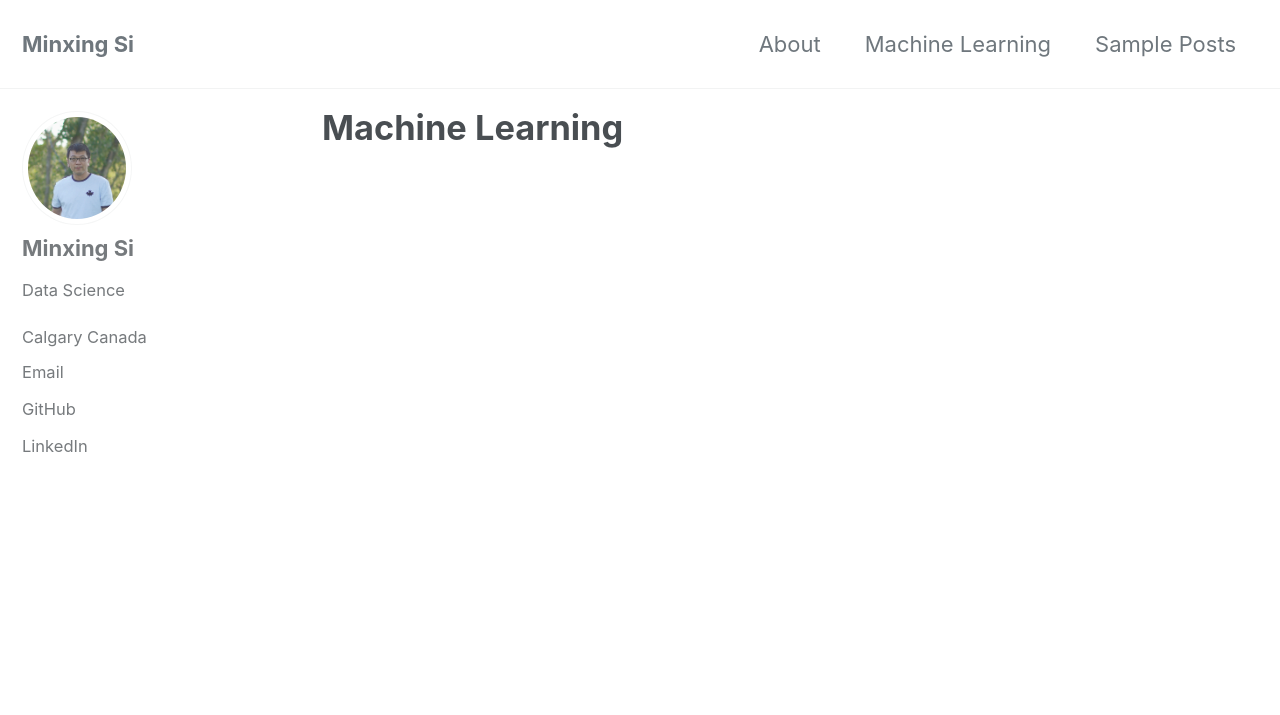
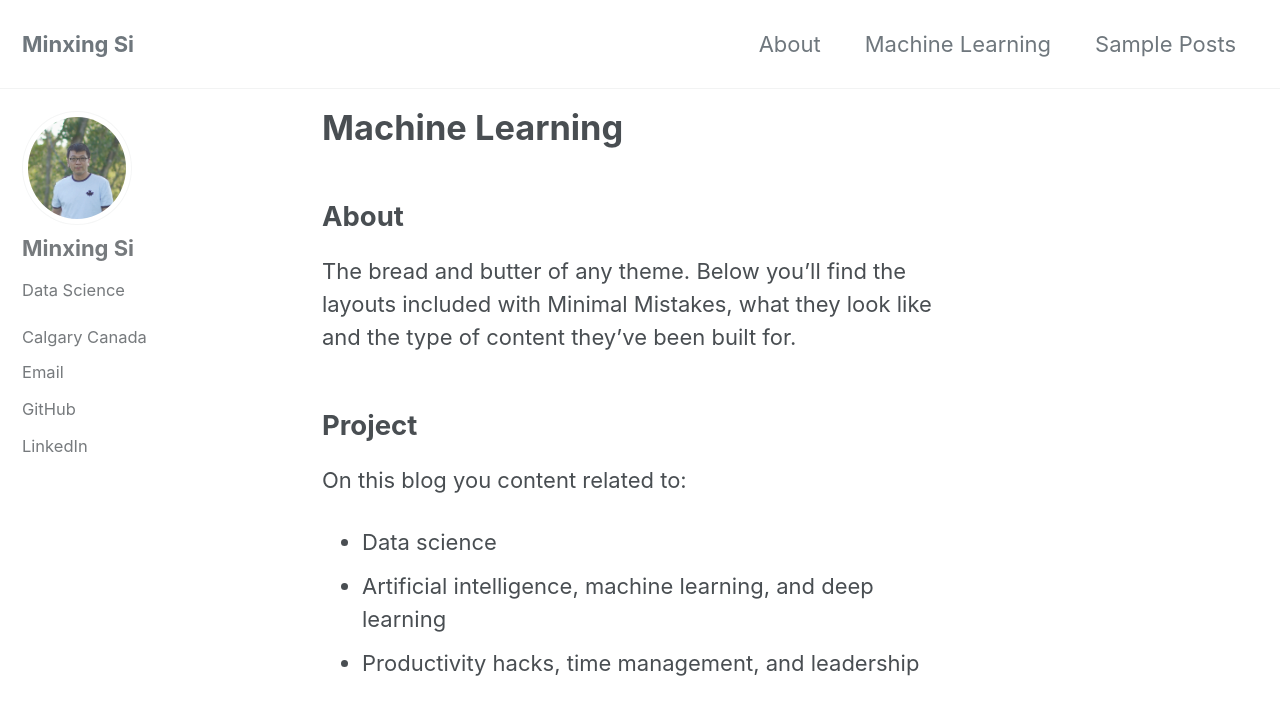
Before and after one commit to Ming2046/ming2046.github.io, a Jekyll site: the page built from _pages/machinelearning.md, in a window 1280 px wide and 900 px high. Shown: the top 715 px of the window. Built offline with Jekyll 4.4.1, drawn with Linux system fonts in a browser that asks for light colours; cached includes are drawn as plain includes.

Commit message:
try header 2

```diff
--- a/_pages/machinelearning.md
+++ b/_pages/machinelearning.md
@@ -5,3 +5,13 @@ permalink: /machine-learning/
 excerpt: "Machine Leaning"
 author_profile: true
 ---
+## About
+The bread and butter of any theme. Below you’ll find the layouts included with Minimal Mistakes, what they look like and the type of content they’ve been built for.
+
+## Project
+
+On this blog you content related to:
+
+- Data science
+- Artificial intelligence, machine learning, and deep learning
+- Productivity hacks, time management, and leadership
```
